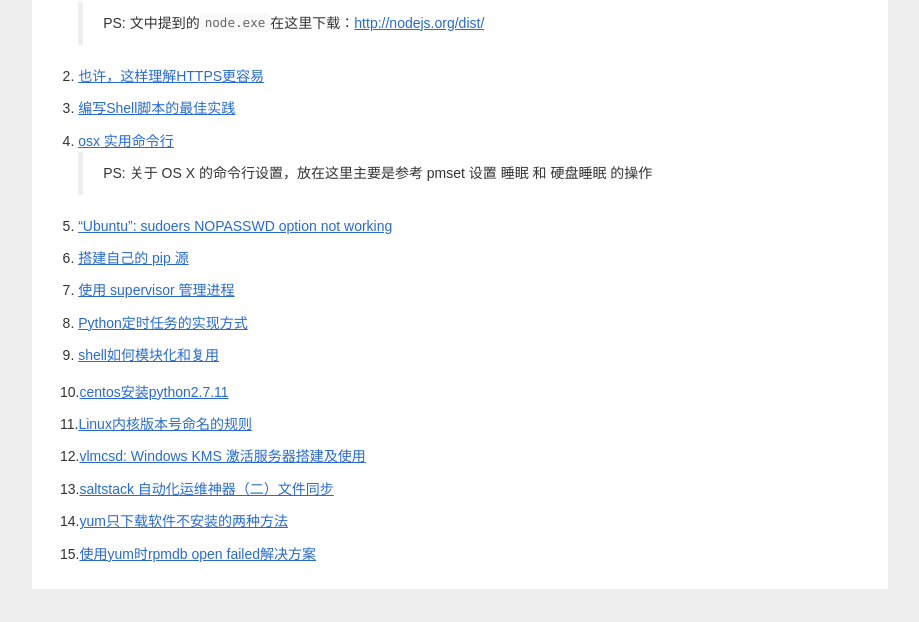
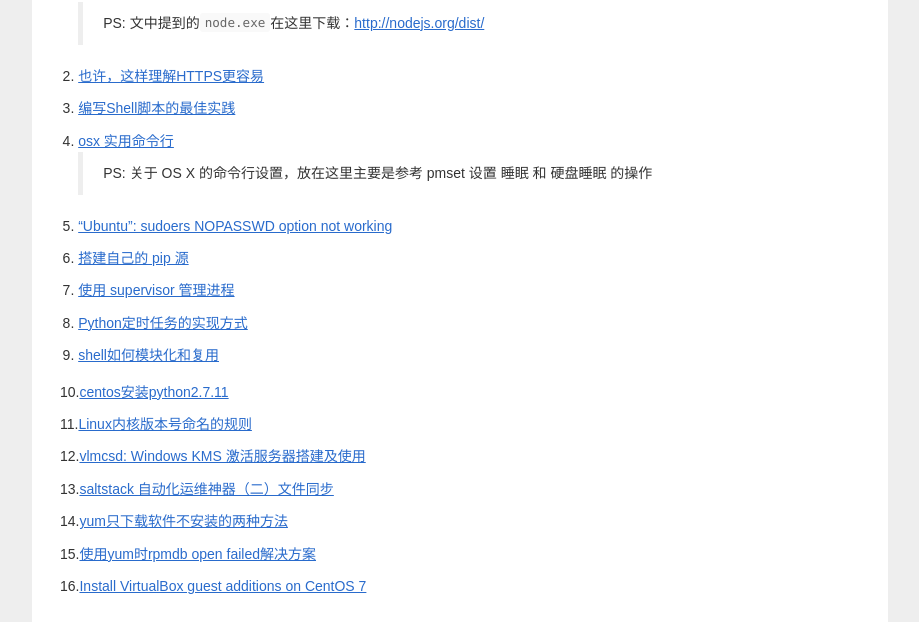
Before and after one commit to ldjhust/ldjhust.github.io, a Jekyll site: the page built from _posts/2017-7-21-reference-article.markdown, in a window 1280 px wide. Shown: the part 460-1082 px from the top of the page, without its empty margins (180-1099 px from the left). Built offline with Jekyll 4.4.1, drawn with Linux system fonts in a browser that asks for light colours; nearby versions of some CDN libraries; comment, search, counter and statistics services are not loaded; before the commit the page ends 1049 px from its top, so only the background shows below that.

Commit message:
Update 2017-7-21-reference-article.markdown

```diff
--- a/_posts/2017-7-21-reference-article.markdown
+++ b/_posts/2017-7-21-reference-article.markdown
@@ -39,3 +39,5 @@ comments: false
 14.[yum只下载软件不安装的两种方法](http://cyhow.blog.51cto.com/892355/1307053)
 
 15.[使用yum时rpmdb open failed解决方案](http://blog.sina.com.cn/s/blog_6fb8aaeb0101aegn.html)
+
+16.[Install VirtualBox guest additions on CentOS 7](https://www.megajason.com/2017/06/10/install-virtualbox-guest-additions-on-centos-7/)
```
